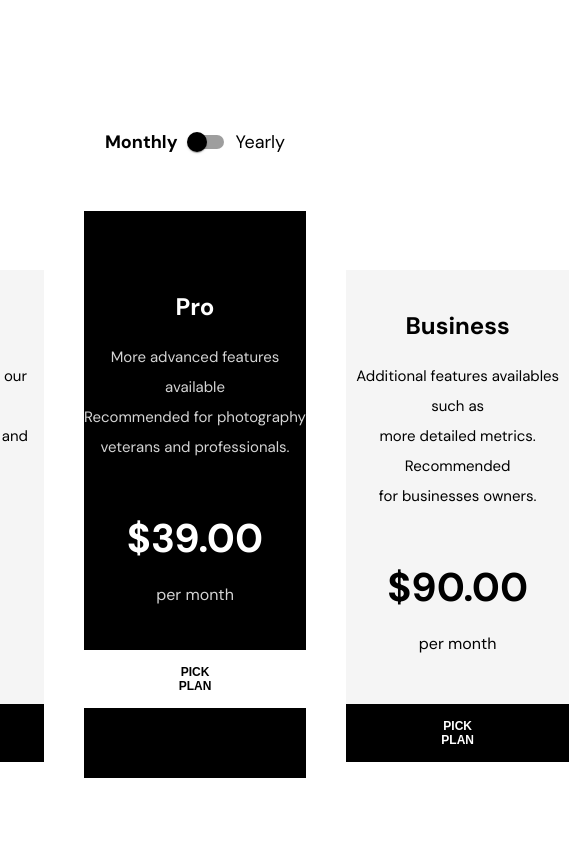
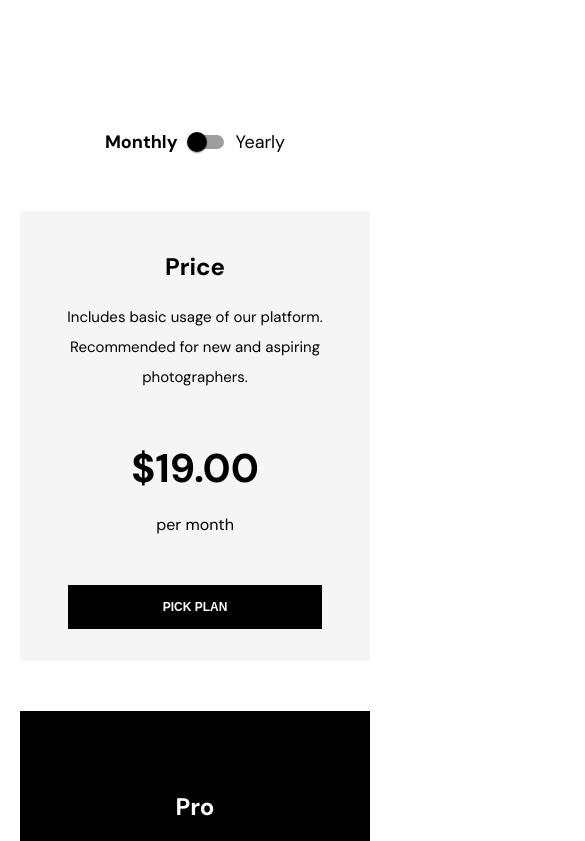
Before and after one commit to MattGri/photosnap-website, a React (Create React App) app: page /pricing in a window 390 px wide. Shown: the part 1156-1997 px from the top of the page, 585 px wide, since content can reach past the window. Built offline with nearby package versions, Linux system fonts and the light colour scheme.

Commit message:
Added changes to rwd

```diff
--- a/src/pages/Pricing.tsx
+++ b/src/pages/Pricing.tsx
@@ -73,7 +73,6 @@ const Pricing = () => {
             <button className="plan">pick plan</button>
           </div>
           <div className="box center">
-            <span className="line"></span>
             <h3 className="title">Pro</h3>
             <p className="text">
               More advanced features available
--- a/src/styles/pricing.scss
+++ b/src/styles/pricing.scss
@@ -77,26 +77,27 @@
         justify-content: center;
         align-items: center;
 
+        @media (max-width: 960px) {
+            flex-direction: column;
+            gap: 50px;
+
+        }
+
+
+
         .box {
             margin: 0px 20px;
             width: 350px;
-
-            .line {
-                position: absolute;
-                width: 350px;
-                height: 6px;
-                left: 777px;
-                top: 769px;
-
-                background: linear-gradient(26.57deg, #FFC593 0%, #BC7198 43.29%, #5A77FF 83.33%);
-
-            }
         }
 
         .side {
             background-color: #f5f5f5;
             padding: 40px 0px 40px 0px;
             height: 450px;
+
+            @media (max-width: 375px) {
+                width: 90%;
+            }
 
             .title {
                 text-align: center;
@@ -148,6 +149,10 @@
             background-color: #000;
             padding: 80px 0px 70px 0px;
 
+            @media (max-width: 375px) {
+                width: 90%;
+            }
+
             .title {
                 color: #fff;
                 text-align: center;
```
Also changed, not shown: src/styles/footer.scss (+4 -4 lines).
